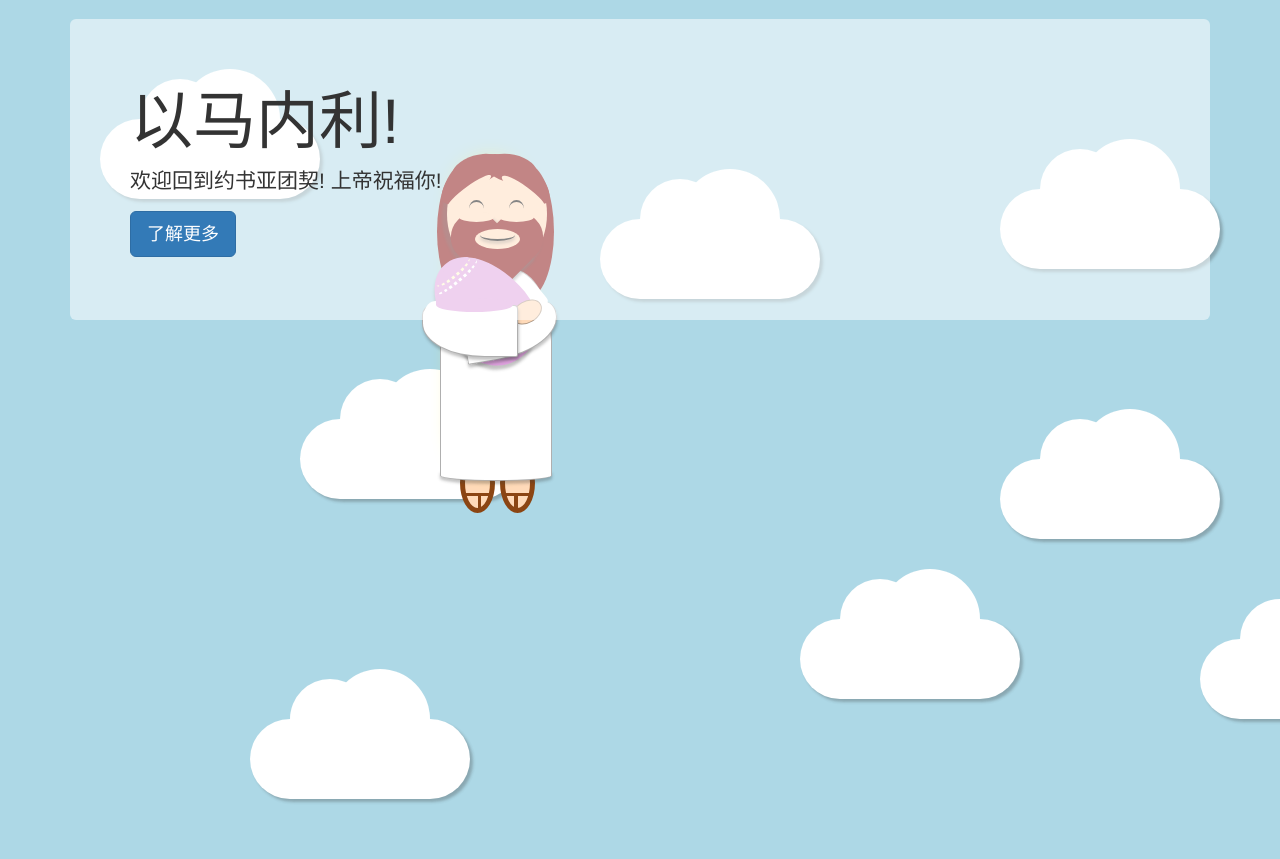
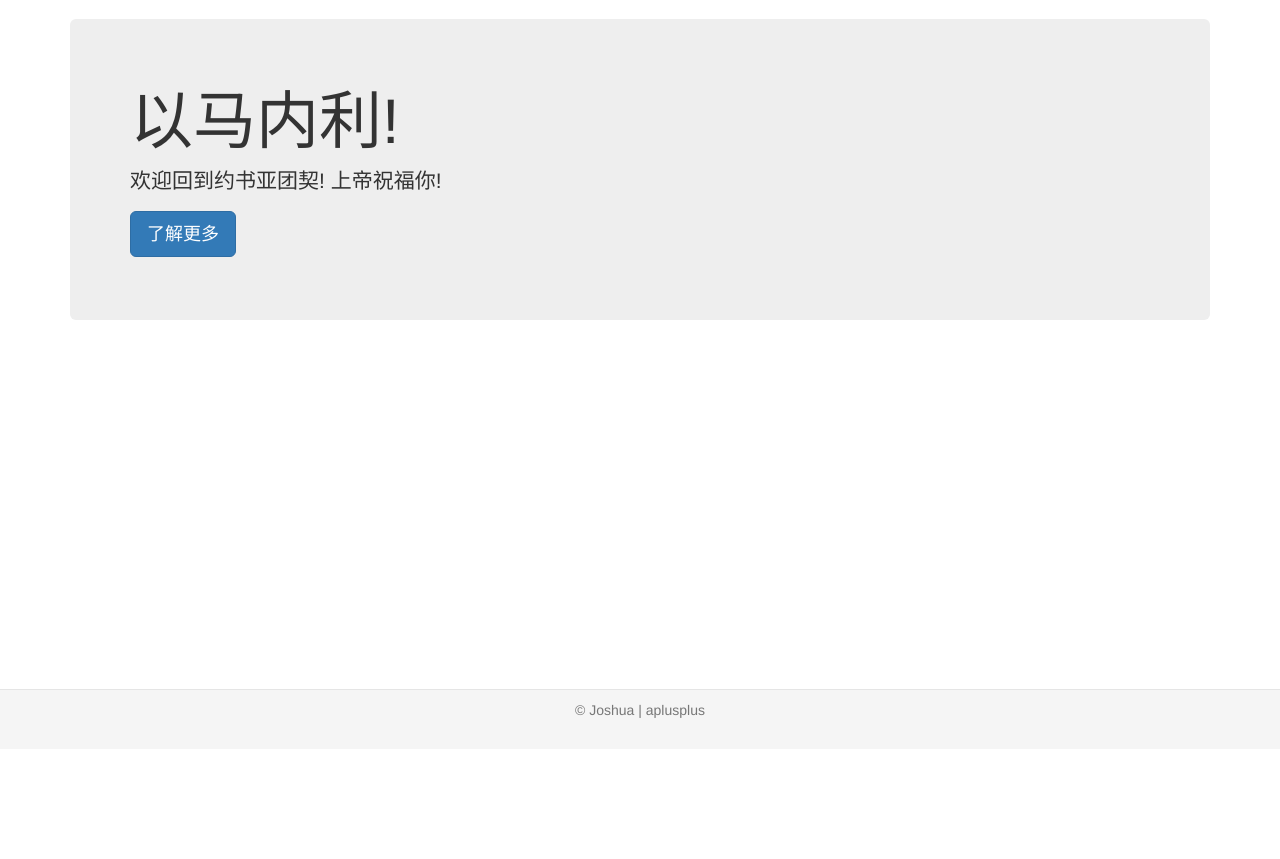
Before and after one commit to njuaplusplus/j0shua, a Django app: template homepage/static/templates/homepage/index.html in a window 1280 px wide. Shown: the part 51-910 px from the top of the page. After the commit the page ends 769 px from the top, so only its background shows below. Run offline with Django 3.2, Linux system fonts and the light colour scheme; the template is opened without the code that fills it, so the values that code supplies are empty; some libraries are stand-ins or nearby versions.

Commit message:
Remove the index clouds html

```diff
--- a/homepage/static/templates/homepage/about.html
+++ b/homepage/static/templates/homepage/about.html
@@ -26,9 +26,9 @@
         <p>
         其中诗歌音频主要来自<a href="http://www.zanmeishi.com/">赞美诗网</a>. 本站已与<a href="http://www.zanmeishi.com/">赞美诗网</a>交通过, 本站可以使用其音频资源.
         </p>
-        <p>
+        <!-- <p>
         其中首页的云层效果来自于<a href="http://www.gbtags.com/gb/share/3197.htm">极客标签</a>.
-        </p>
+        </p> -->
         <p>
         在此, 非常感谢<a href="http://www.zanmeishi.com/">赞美诗网,</a> 以及其他提供资源的弟兄姊妹! 上帝祝福你们!
         </p>
--- a/homepage/static/templates/homepage/index.html
+++ b/homepage/static/templates/homepage/index.html
@@ -41,7 +41,7 @@
   <div class="gbtags-halo"></div>
 </div>
 </div> -->
-<div class="jumbotron" style="background: rgba(255, 255, 255, 0.52);">
+<div class="jumbotron">
         <h1>以马内利!</h1>
         <p>欢迎回到约书亚团契! 上帝祝福你!</p>
         <p><a class="btn btn-primary btn-lg" href="{% url 'homepage:about_view' %}" role="button">了解更多</a></p>
@@ -49,7 +49,7 @@
 {% if daily_verses %}
 <div class="row">
     <div class="col-md-12">
-        <div class="thumbnail" style="background: rgba(255, 255, 255, 0.52);">
+        <div class="thumbnail">
             <div class="caption">
                 <h2>今日经文
                 {% with firstv=daily_verses|first lastv=daily_verses|last %}
@@ -78,7 +78,7 @@
 {% if weekly_verses %}
 <div class="row">
     <div class="col-md-12">
-        <div class="thumbnail" style="background: rgba(255, 255, 255, 0.52);">
+        <div class="thumbnail">
             <div class="caption">
                 <h2>本周经文
                 {% with firstv=weekly_verses|first lastv=weekly_verses|last %}
@@ -111,7 +111,7 @@
     {% for hymn in weekly_hymns_by_place %}
         {% if forloop.first %}
         <div class="col-md-6">
-            <div class="thumbnail" style="background: rgba(255, 255, 255, 0.52);">
+            <div class="thumbnail">
                 <div class="caption">
                     <h2>每周诗歌
                         <small>
@@ -135,9 +135,9 @@
 {% endfor %}
 {% endblock mainContent %}
 {% block extScript %}
-$("body").css({ "min-height": "1000px", "background": "lightblue"});
+// $("body").css({ "min-height": "1000px", "background": "lightblue"});
 // load the iframe
-$("div#wrap").prepend(
-"<iframe id=\"preview-frame\" src=\"{% static 'homepage/html/gbtags_clouds.html' %}\" frameborder=\"0\" style=\"height: 800px; width: 100%; position: absolute; z-index: -10;\"></iframe>"
-);
+// $("div#wrap").prepend(
+// "<iframe id=\"preview-frame\" src=\"{% static 'homepage/html/gbtags_clouds.html' %}\" frameborder=\"0\" style=\"height: 800px; width: 100%; position: absolute; z-index: -10;\"></iframe>"
+// );
 {% endblock %}
--- a/hymns/static/hymns/css/gepu.css
+++ b/hymns/static/hymns/css/gepu.css
@@ -81,6 +81,7 @@ body {
     display: None;
 }
 
+/******
 .gbtags-body {
   width: 100%;
   height: 100%;
@@ -1152,3 +1153,4 @@ div.halo {
     left: -300px;
   }
 }
+******/
```
